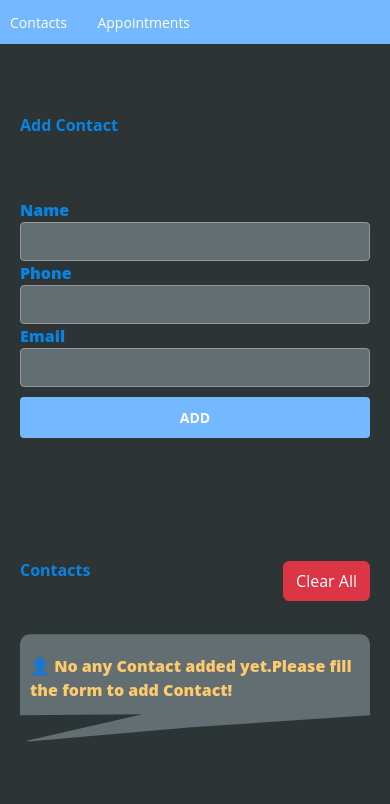
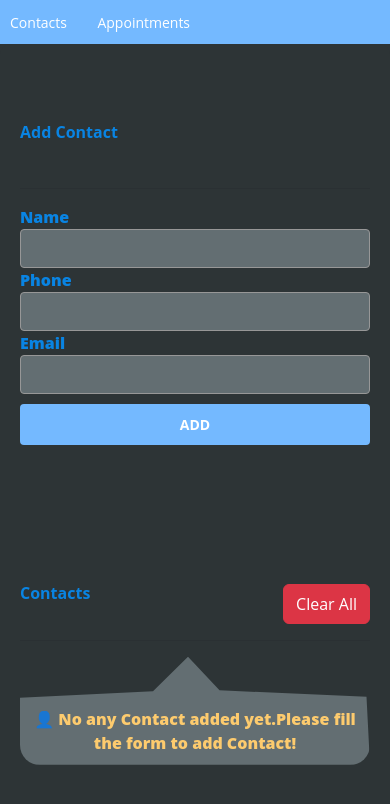
Before and after one commit to nccharles/Appointments, a React (Create React App) app: page /contacts in a window 390 px wide. Shown: the top 804 px of the page. Built offline with nearby package versions, Linux system fonts and the light colour scheme.

Commit message:
empty check message

```diff
--- a/public/index.css
+++ b/public/index.css
@@ -143,4 +143,11 @@ section:first-child h1 {
     margin: 2px;
     text-align: center;
   }
+  .empty-list label {
+    padding: 50px 10px 10px;
+    border-radius: 20px;
+    text-align: center;
+    clip-path: polygon(38% 32%, 48% 0, 57% 31%, 99% 37%, 100% 100%, 0 100%, 0 38%);
+    margin-bottom: 0px;
+  }
 }
```
